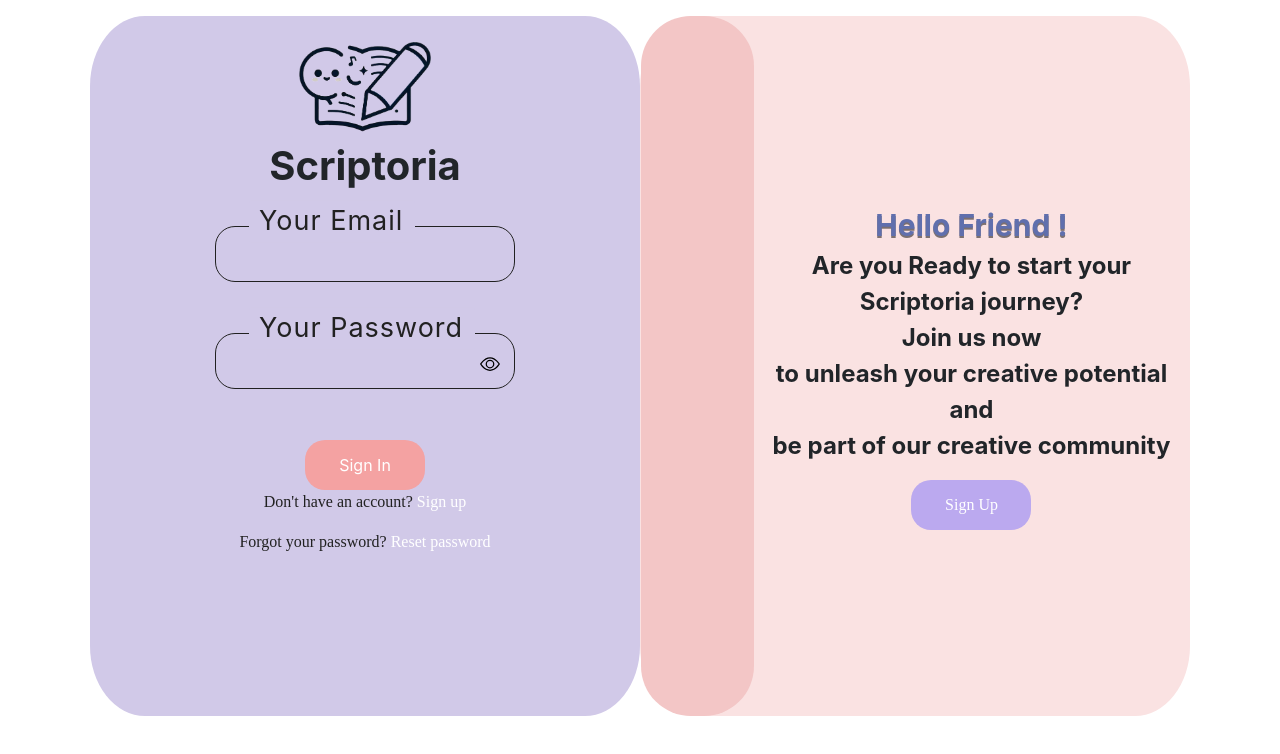
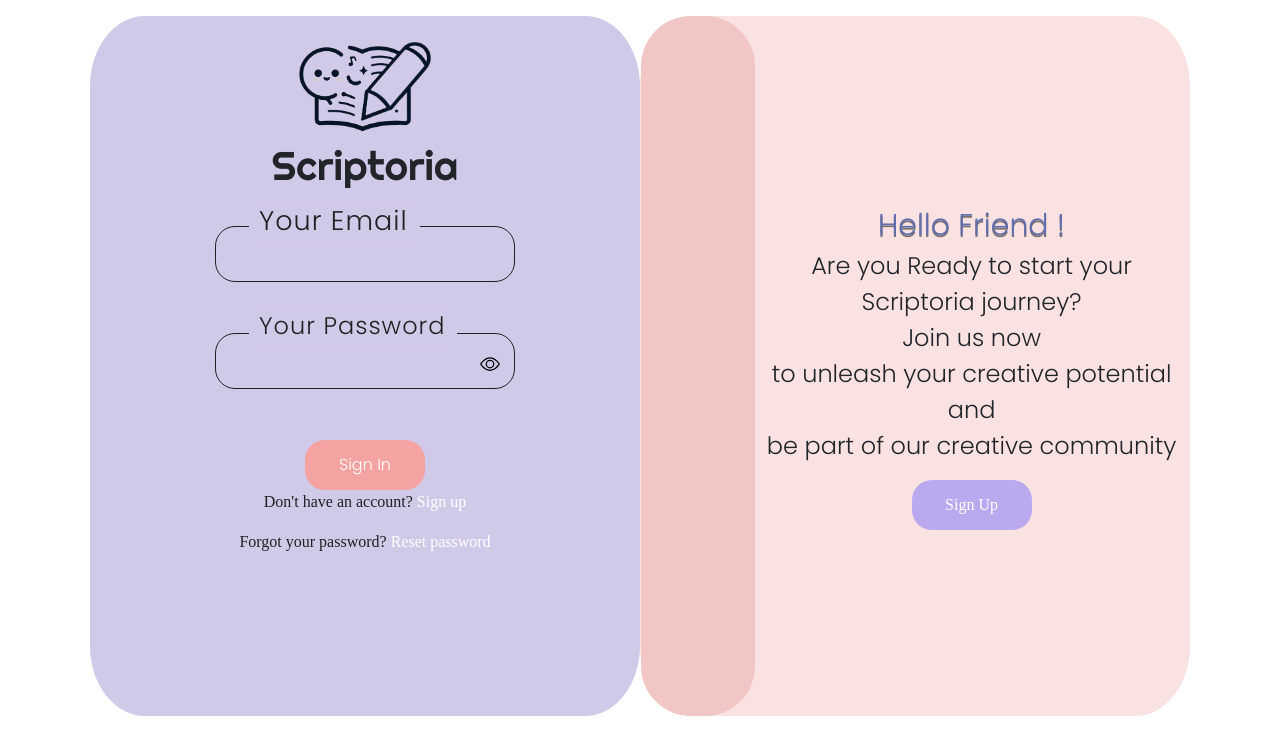
Before and after one commit to OmarAnKh/Scriptoria, a React (Create React App) app in the folder frontend/scriptoria/: page /SignIn in a window 1280 px wide. Shown: the top 754 px of the page. Built offline with nearby package versions, Linux system fonts and the light colour scheme.

Commit message:
adding fonts

```diff
--- a/frontend/scriptoria/src/App.css
+++ b/frontend/scriptoria/src/App.css
@@ -57,3 +57,26 @@ body {
   font-style: normal;
   font-display: swap;
 }
+
+@font-face {
+  font-family: 'Poppins';
+  src: url('./fonts/Poppins-Light.ttf') format('truetype');
+  font-weight: bold;
+  font-style: normal;
+  font-display: swap;
+}
+
+@font-face {
+  font-family: 'Righteous';
+  src: url('./fonts/Righteous-Regular.ttf') format('truetype');
+  font-weight: bold;
+  font-style: normal;
+  font-display: swap;
+}
+
+body{
+font-family: Poppins;
+}
+.Scriptoria{
+  font-family:Righteous ;
+}
--- a/frontend/scriptoria/src/components/join-input/JoinInput.js
+++ b/frontend/scriptoria/src/components/join-input/JoinInput.js
@@ -35,7 +35,7 @@ const JoinInput = (props) => {
                     </button>
 
                 </div>
-                <span style={{ color: props.color }}>{props.title}</span>
+                <span style={{ color: props.color, fontSize: "24px" }}>{props.title}</span>
             </div>
         )
 
--- a/frontend/scriptoria/src/components/sign-in/SignIn.js
+++ b/frontend/scriptoria/src/components/sign-in/SignIn.js
@@ -61,7 +61,7 @@ const SignIn = () => {
                     <div className="col-lg-6 box-3 d-flex flex-column align-items-center text-center">
                         <img src={logo} alt="Scriptoria logo" id="logo" className="img-fluid" />
                         <div>
-                            <span className="box1-header">Scriptoria</span>
+                            <span className="box1-header Scriptoria" >Scriptoria</span>
                             <form>
                                 <JoinInput title="Your Email" method={setEmail} color={emailValid} type="email" />
                                 <JoinInput title="Your Password" method={setPassword} type="password" color={passwordValid} />
--- a/frontend/scriptoria/src/components/sign-up-info/SignUpInfo.css
+++ b/frontend/scriptoria/src/components/sign-up-info/SignUpInfo.css
@@ -1,4 +1,38 @@
+.scriptoria-text-info {
+    font-weight: bold;
+    font-size: 35px;
+    margin-bottom: 50px;
+}
 
+.welcome-word-info {
+    color: #6874ad;
+}
+
+.info-text {
+    font-weight: bold;
+    font-size: 35px;
+}
+
+.joy-text {
+    color: #6874ad;
+    font-size: 25px;
+    text-shadow: 0px 2px #00000081;
+}
+
+.box-3-info {
+    background-color: #d1c9e8;
+}
+
+.box-4-info {
+    background-color: #fae2e2;
+}
+
+.box-3-info,
+.box-4-info {
+    width: 600px;
+    height: 900px;
+    border-radius: 10%;
+}
 
 .side-box2-info {
     position: relative;
```
Also changed, not shown: frontend/scriptoria/src/fonts/Poppins-Light.ttf (added), frontend/scriptoria/src/fonts/Righteous-Regular.ttf (added).
